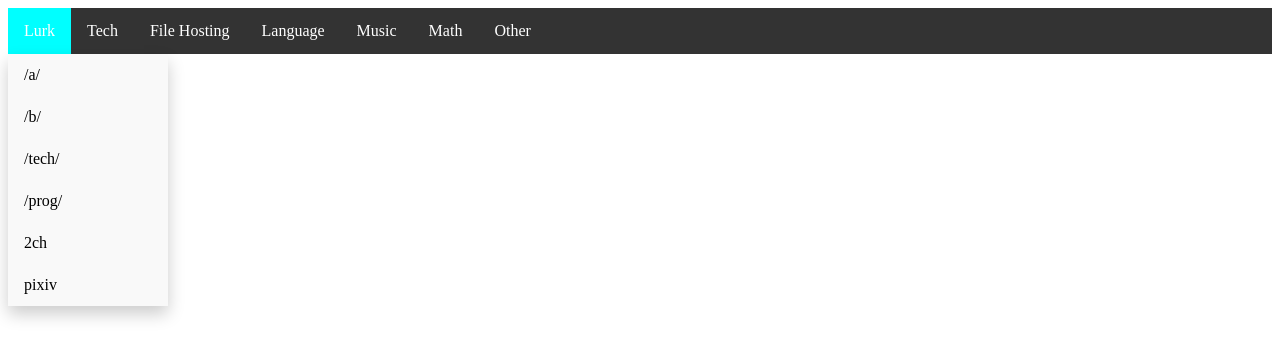
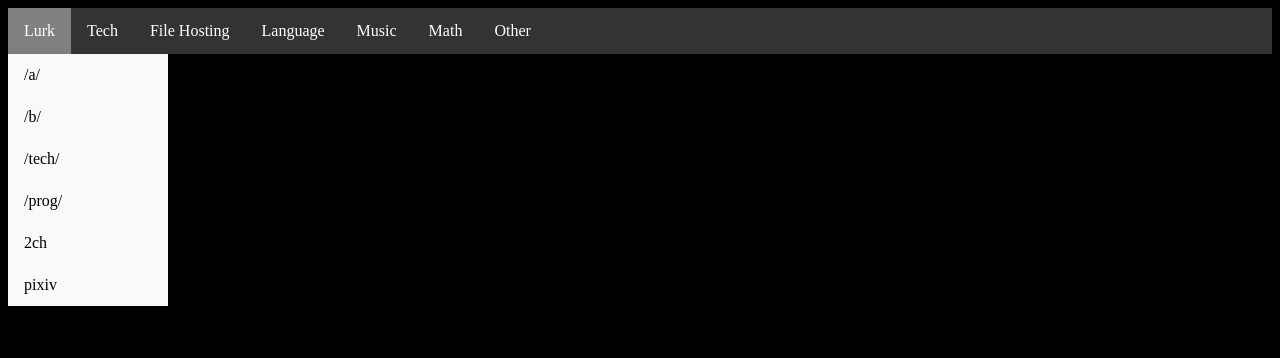
Before and after one commit to aolyf/home2, a plain HTML site: page index.html in a window 1280 px wide. In both pictures the pointer is over the link "Lurk". Drawn offline with Linux system fonts and the light colour scheme.

Commit message:
darker theme

```diff
--- a/style.css
+++ b/style.css
@@ -1,3 +1,7 @@
+body{
+		background-color:black;
+}
+
 ul {
     list-style-type: none;
     margin: 0;
@@ -19,7 +23,7 @@ li a, .dropbtn {
 }
 
 li a:hover, .dropdown:hover .dropbtn {
-    background-color: cyan;
+    background-color: gray;
 }
 
 li.dropdown {
```
